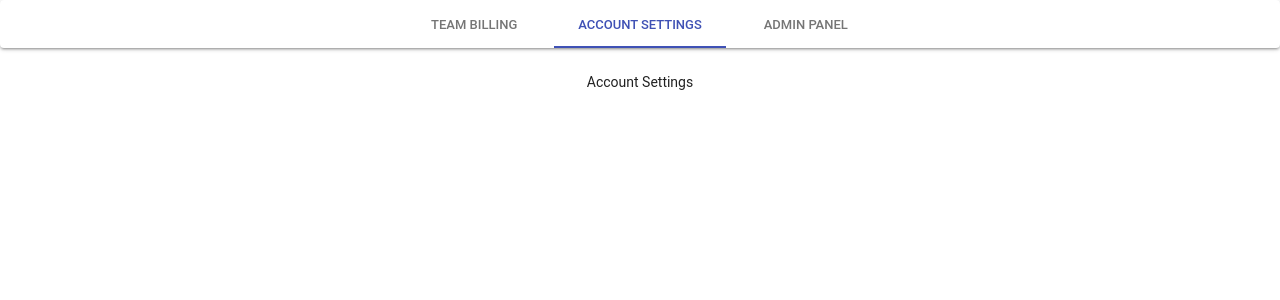
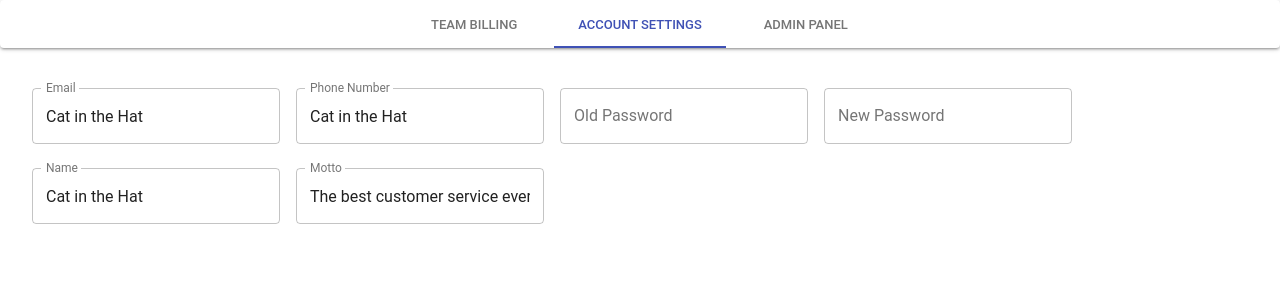
Before and after one commit to BloomTech-Labs/labs10-webchat, a React (Create React App) app in the folder company_dashboard/: page / in a window 1280 px wide. Both pictures are taken after a click on the tab "ACCOUNT SETTINGS". Shown: the top 300 px of the page. Built offline with nearby package versions, Linux system fonts and the light colour scheme.

Commit message:
created inputs for account settings

```diff
--- a/company_dashboard/src/components/settings/AccountSettings.js
+++ b/company_dashboard/src/components/settings/AccountSettings.js
@@ -0,0 +1,107 @@
+import React from "react";
+import PropTypes from "prop-types";
+import { withStyles } from "@material-ui/core/styles";
+import TextField from "@material-ui/core/TextField";
+
+const styles = theme => ({
+  container: {
+    display: "flex",
+    flexWrap: "wrap"
+  },
+  textField: {
+    marginLeft: theme.spacing.unit,
+    marginRight: theme.spacing.unit
+  },
+  dense: {
+    marginTop: 16
+  },
+  menu: {
+    width: 200
+  }
+});
+
+class AccountSettings extends React.Component {
+  state = {
+    name: "Cat in the Hat",
+    number: "",
+    motto: "The best customer service ever!"
+  };
+
+  handleChange = name => event => {
+    this.setState({
+      [name]: event.target.value
+    });
+  };
+
+  render() {
+    const { classes } = this.props;
+
+    return (
+      <form className={classes.container} noValidate autoComplete="off">
+        <TextField
+          id="outlined-email"
+          label="Email"
+          className={classes.textField}
+          value={this.state.name}
+          onChange={this.handleChange("name")}
+          margin="normal"
+          variant="outlined"
+        />
+
+        <TextField
+          id="outlined-phone-number"
+          label="Phone Number"
+          className={classes.textField}
+          value={this.state.name}
+          onChange={this.handleChange("phone")}
+          margin="normal"
+          variant="outlined"
+        />
+
+        <TextField
+          id="outlined-old-password-input"
+          label="Old Password"
+          className={classes.textField}
+          type="password"
+          margin="normal"
+          variant="outlined"
+        />
+
+        <TextField
+          id="outlined-new-password-input"
+          label="New Password"
+          className={classes.textField}
+          type="password"
+          margin="normal"
+          variant="outlined"
+        />
+
+        <TextField
+          id="outlined-name"
+          label="Name"
+          className={classes.textField}
+          value={this.state.name}
+          onChange={this.handleChange("name")}
+          margin="normal"
+          variant="outlined"
+        />
+
+        <TextField
+          id="outlined-motto"
+          label="Motto"
+          className={classes.textField}
+          value={this.state.motto}
+          onChange={this.handleChange("motto")}
+          margin="normal"
+          variant="outlined"
+        />
+      </form>
+    );
+  }
+}
+
+AccountSettings.propTypes = {
+  classes: PropTypes.object.isRequired
+};
+
+export default withStyles(styles)(AccountSettings);
--- a/company_dashboard/src/components/settings/SettingsNavigation.js
+++ b/company_dashboard/src/components/settings/SettingsNavigation.js
@@ -7,6 +7,8 @@ import Tab from "@material-ui/core/Tab";
 import AppBar from "@material-ui/core/AppBar";
 import NoSsr from "@material-ui/core/NoSsr";
 import Typography from "@material-ui/core/Typography";
+
+import AccountSettings from "./AccountSettings";
 
 function TabContainer(props) {
   return (
@@ -61,7 +63,7 @@ class SettingsNavigation extends React.Component {
           </Tabs>
         </Paper>
         {value === 0 && <TabContainer>Team Billing</TabContainer>}
-        {value === 1 && <TabContainer>Account Settings</TabContainer>}
+        {value === 1 && <TabContainer><AccountSettings /></TabContainer>}
         {value === 2 && <TabContainer>Admin Panel</TabContainer>}
       </NoSsr>
     );
```
